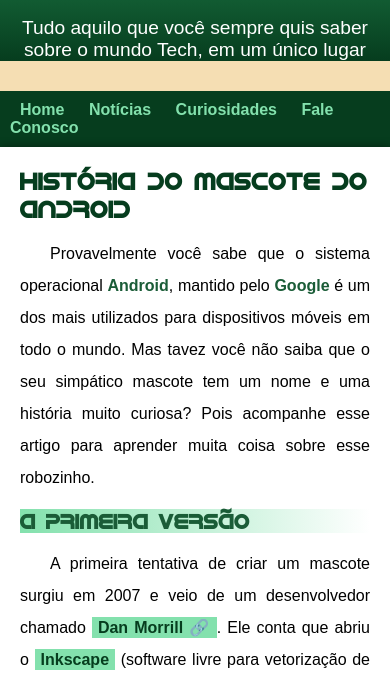
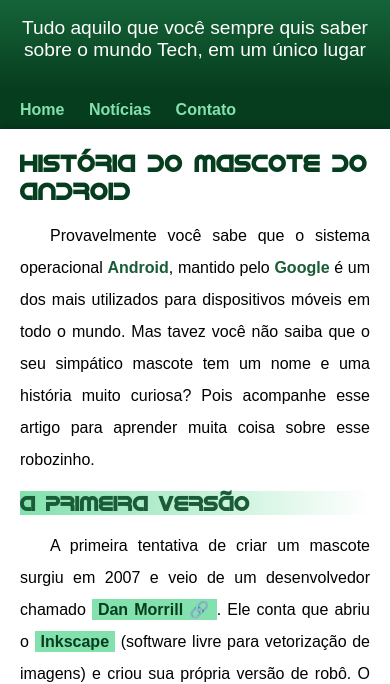
Before and after one commit to Gabrielslira/ProjetoAndroid, a plain HTML site: page index.html in a window 390 px wide. Shown: the part 157-841 px from the top of the page. Drawn offline with Linux system fonts and the light colour scheme; files whose address does not match are found by name.

Commit message:
Correçao de erros no visual mobile

```diff
--- a/index.html
+++ b/index.html
@@ -16,8 +16,7 @@
     <nav>
         <a href="#" class="links">Home</a>
         <a href="#" class="links">Notícias</a>
-        <a href="#" class="links">Curiosidades</a>
-        <a href="#" class="links">Fale Conosco</a>
+        <a href="#" class="links">Contato</a>
     </nav>
     <main>
         <article>
--- a/style/style.css
+++ b/style/style.css
@@ -56,7 +56,7 @@
     padding-right: 10px;
     padding-left: 10px;
     margin: auto;
-    margin-bottom: 30px;
+    padding-bottom: 30px;
 }
 
 nav {
```
